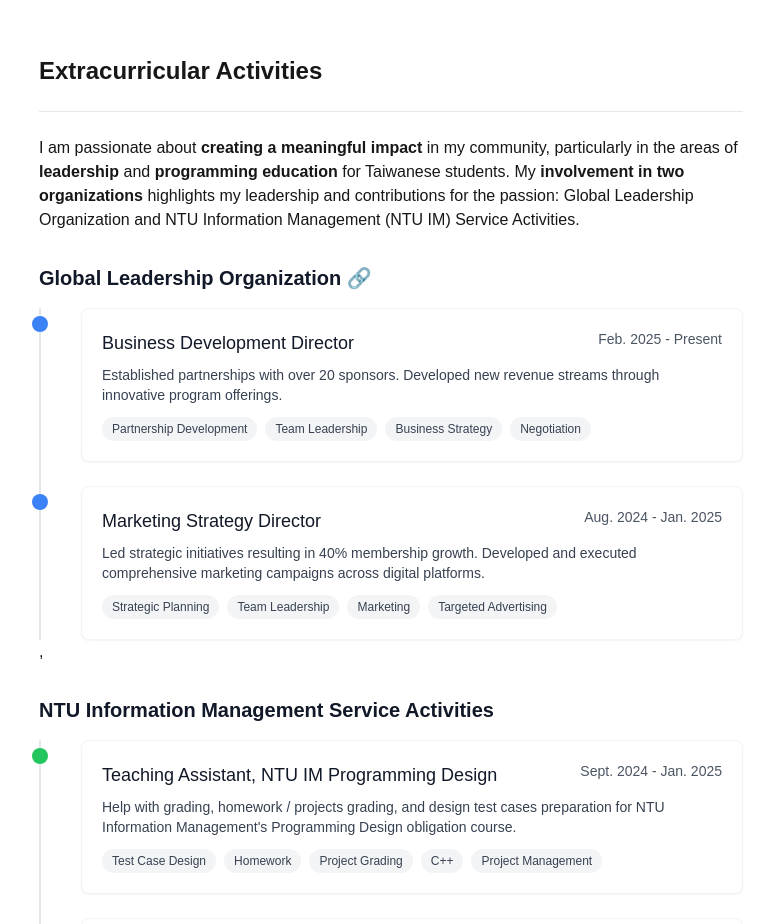
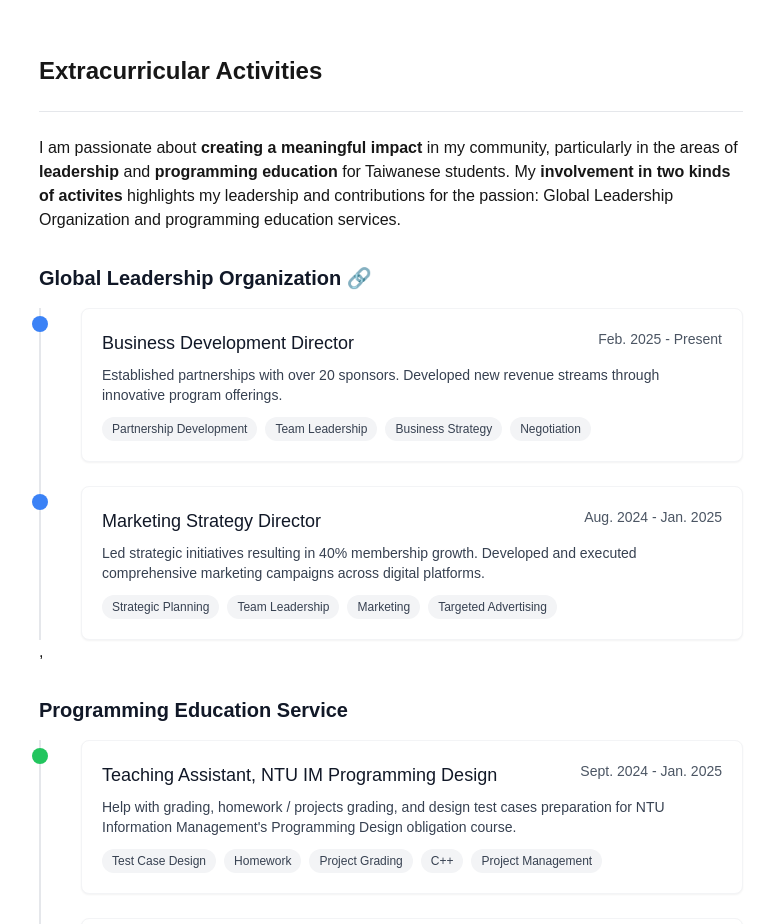
Before and after one commit to DebbieHuang35117/debbie-personal-website, a Next.js app: page / in a window 1280 px wide. Shown: the part 2360-3284 px from the top of the page, without its empty margins (65-839 px from the left). Built offline with nearby package versions, Linux system fonts and the light colour scheme.

Commit message:
updated title for extracurricular experience

```diff
--- a/app/components/ExperienceSection.tsx
+++ b/app/components/ExperienceSection.tsx
@@ -22,7 +22,7 @@
   ];
   const NTUIMServiceActivities = [
     {
-      organization: "NTU Information Management Service Activities",
+      organization: "Programming Education Service",
       positions: [
         {
           title: "Teaching Assistant, NTU IM Programming Design",
@@ -108,7 +108,7 @@
     <div className="h-px bg-gray-200 mb-6" />
     <div className="space-y-8">
     <p>I am passionate about <span className='font-bold'>creating a meaningful impact</span> in my community, particularly in the areas of <span className='font-bold'>leadership</span> and <span className='font-bold'>programming education</span> for Taiwanese students.
-My <span className='font-bold'>involvement in two organizations</span> highlights my leadership and contributions for the passion: Global Leadership Organization and NTU Information Management (NTU IM) Service Activities.
+My <span className='font-bold'>involvement in two kinds of activites</span> highlights my leadership and contributions for the passion: Global Leadership Organization and programming education services.
   </p>
       {GLOactivities.map((org, orgIndex) => (
         <div key={orgIndex} className="relative">
```
